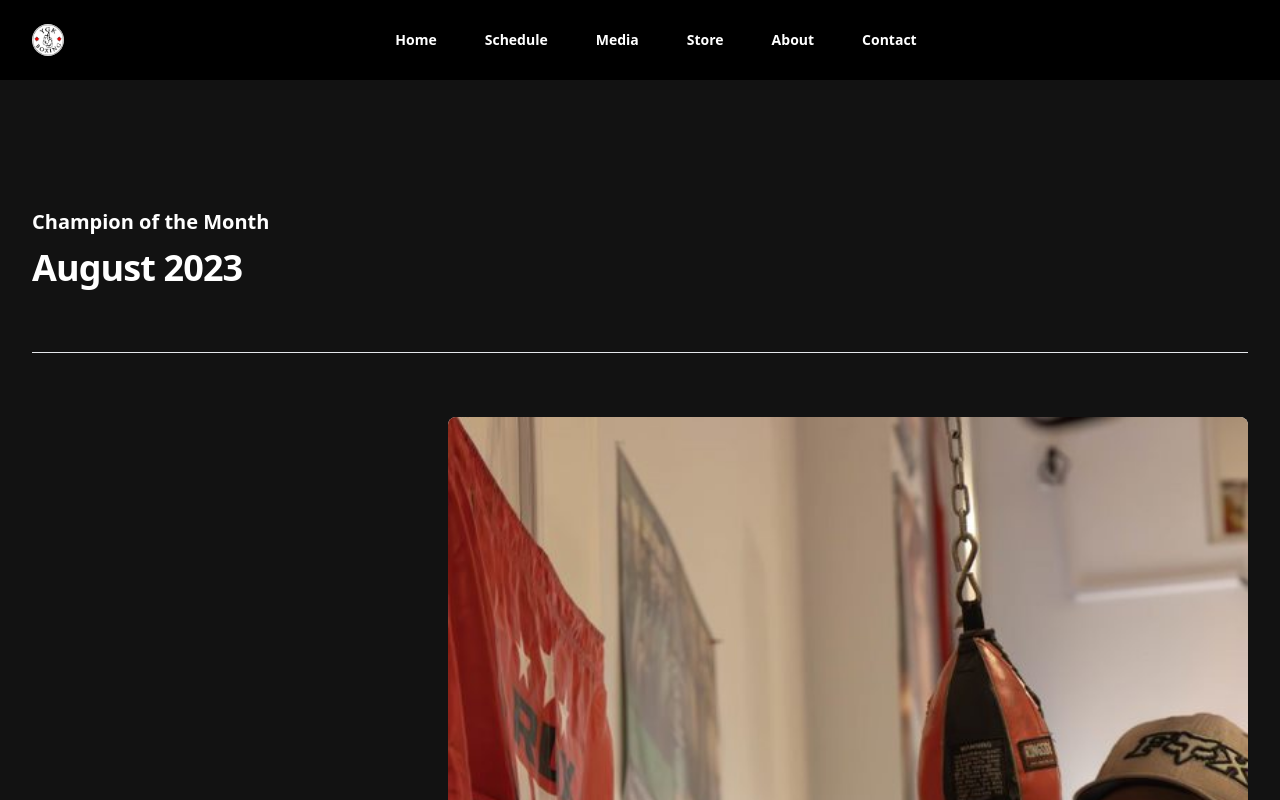
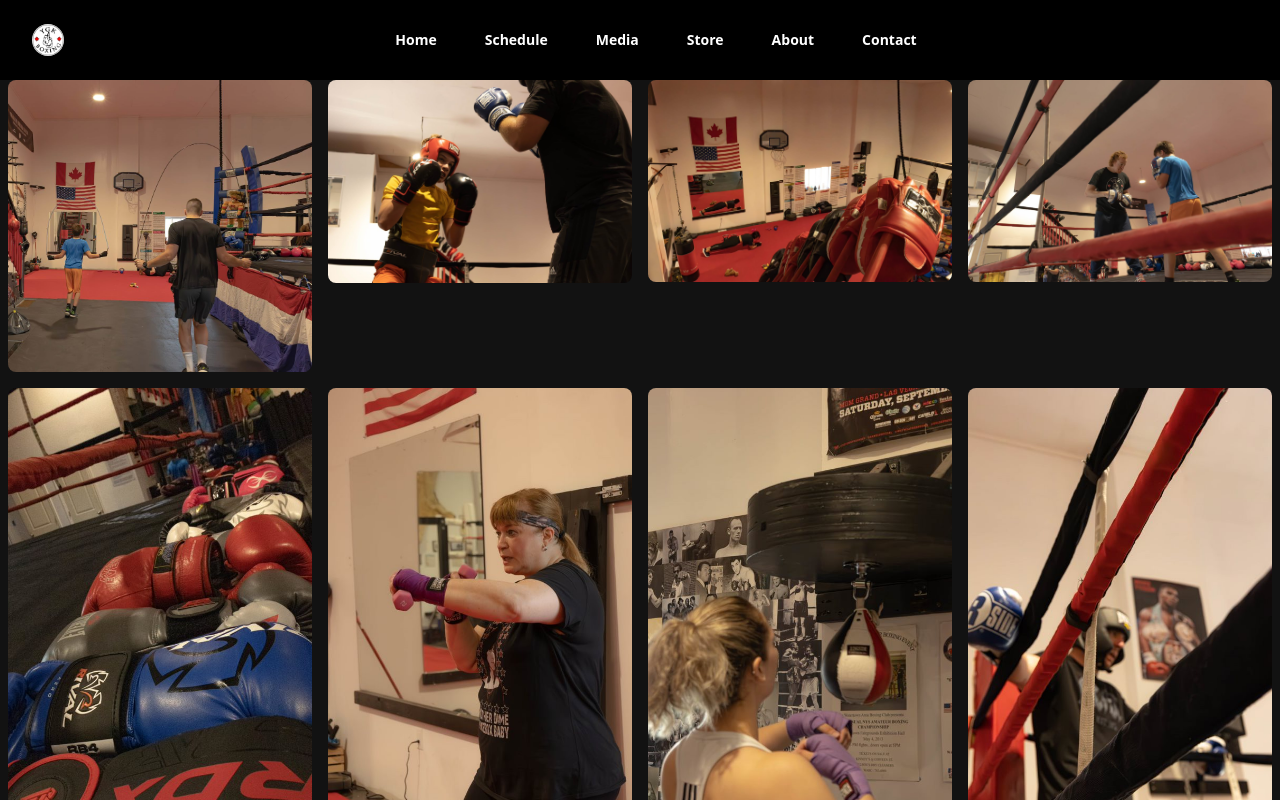
Before and after one commit to kellenwiltshire/ygk-boxing, a Next.js app: page /media in a window 1280 px wide. Shown: the top 800 px of the page. Built offline with nearby package versions, Linux system fonts and the light colour scheme.

Commit message:
ready for launch

```diff
--- a/pages/media.tsx
+++ b/pages/media.tsx
@@ -3,7 +3,7 @@ import Gallery from '../components/Media/Gallery'
 
 const Media = () => {
 	return <div className='flex flex-col'>
-		<ChampOfMonth />
+		{/* <ChampOfMonth /> */}
 		<Gallery />
 	</div>
 }
```
